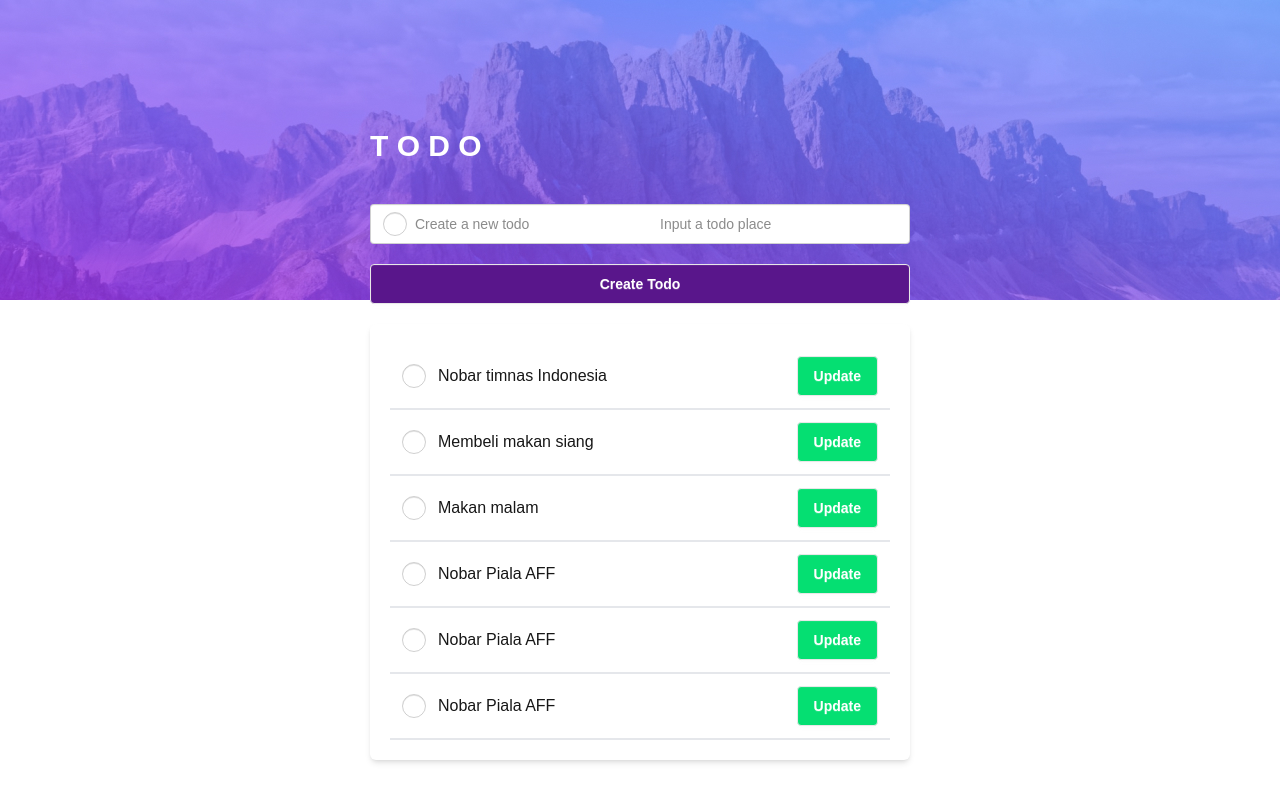
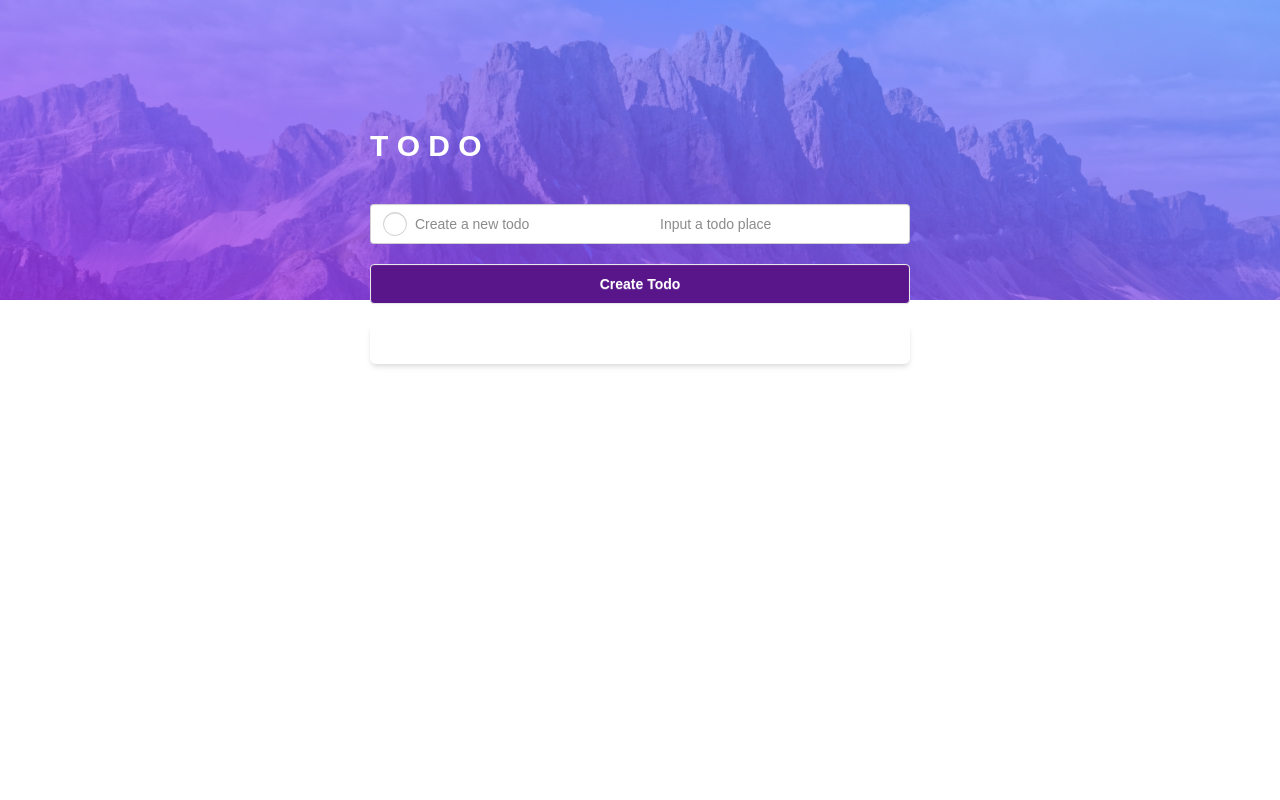
Before and after one commit to masdefry/JCWDOL021-Frontend, a Next.js app in the folder advance-nextjs/: page / in a window 1280 px wide. Built offline with nearby package versions, Linux system fonts and the light colour scheme; data requests are answered from the project's data file.

Commit message:
review challenge delete todo

```diff
--- a/advance-nextjs/src/app/features/home/components/TodoList.tsx
+++ b/advance-nextjs/src/app/features/home/components/TodoList.tsx
@@ -1,49 +1,22 @@
-import { Dispatch, SetStateAction } from 'react';
+import { ITodos } from '../types';
 
-interface ITodoListProps {
-  todo: string;
-  idToUpdate: string;
-  id: string;
-  setIdToUpdate: Dispatch<SetStateAction<string>>;
+interface ITodoListProps extends Pick<ITodos, 'id' | 'name'>{
+  onDeleteTodo: (id: string) => void;
 }
 
 export default function TodoList({
-  todo,
-  idToUpdate,
+  name,
   id,
-  setIdToUpdate,
+  onDeleteTodo
 }: ITodoListProps) {
   return (
     <div className='flex items-center gap-3 border-b-2 border-gray-200 p-3'>
       <input
         type='radio'
         className='radio'
+        onClick={() => onDeleteTodo(id)}
       />
-      {String(idToUpdate) === id ? (
-        <>
-          <input
-            type='text'
-            className='grow w-full input'
-            placeholder='Update new todo'
-          />
-          <button
-            onClick={() => setIdToUpdate(id)}
-            className='btn bg-green-400 text-white ml-auto'
-          >
-            Save
-          </button>
-        </>
-      ) : (
-        <>
-          <h3>{todo}</h3>
-          <button
-            onClick={() => setIdToUpdate(id)}
-            className='btn bg-green-400 text-white ml-auto'
-          >
-            Update
-          </button>
-        </>
-      )}
+      <h3>{name}</h3>
     </div>
   );
 }
--- /dev/null
+++ b/advance-nextjs/src/app/features/home/types.ts
@@ -0,0 +1,5 @@
+export interface ITodos{
+    id: string,
+    name: string,
+    place: string
+}
--- a/advance-nextjs/src/app/page.tsx
+++ b/advance-nextjs/src/app/page.tsx
@@ -2,10 +2,10 @@
 import axios from 'axios';
 import TodoList from './features/home/components/TodoList';
 import { useEffect, useState, useRef } from 'react';
+import { ITodos } from './features/home/types';
 
 export default function Home() {
   const [todos, setTodos] = useState([]);
-  const [idToUpdate, setIdToUpdate] = useState<string>('');
   const inputTodo = useRef<HTMLInputElement>(null);
   const inputPlace = useRef<HTMLInputElement>(null);
 
@@ -32,12 +32,18 @@ export default function Home() {
     }
   };
 
+  const onDeleteTodo = async (id: string) => {
+    try {
+      await axios.delete(`http://localhost:3001/todos/${id}`)
+    } catch (error) {
+      console.log(error);
+    }
+  };
+
   useEffect(() => {
     console.log('componentDidMount Executed!');
     onGetTodos();
   }, []);
-
-  if (todos.length === 0) return <h1>Loading...</h1>;
 
   return (
     <>
@@ -76,14 +82,13 @@ export default function Home() {
           {/* component todo list */}
           <div className='bg-white rounded-md shadow-md mt-5 p-5'>
             {/* Mapping: Method untuk Me-looping */}
-            {todos?.map((item, index) => {
+            {todos?.map((todo: ITodos, index) => {
               return (
                 <TodoList
                   key={index}
-                  todo={item?.name}
-                  id={item?.id}
-                  idToUpdate={idToUpdate}
-                  setIdToUpdate={setIdToUpdate}
+                  name={todo?.name}
+                  id={todo?.id}
+                  onDeleteTodo={onDeleteTodo}
                 />
               );
             })}
--- a/advance-nextjs/src/db/db.json
+++ b/advance-nextjs/src/db/db.json
@@ -1,33 +1,3 @@
 {
-  "todos": [
-    {
-      "id": 1,
-      "name": "Nobar timnas Indonesia",
-      "place": "Cafe"
-    },
-    {
-      "id": 2,
-      "name": "Membeli makan siang",
-      "place": "Kantin"
-    },
-    {
-      "id": "0ac8",
-      "name": "Makan malam"
-    },
-    {
-      "id": "5ea3",
-      "name": "Nobar Piala AFF",
-      "place": "Cafe"
-    },
-    {
-      "id": "054b",
-      "name": "Nobar Piala AFF",
-      "place": "Cafe"
-    },
-    {
-      "id": "bfaa",
-      "name": "Nobar Piala AFF",
-      "place": "Cafe"
-    }
-  ]
+  "todos": []
 }
```
